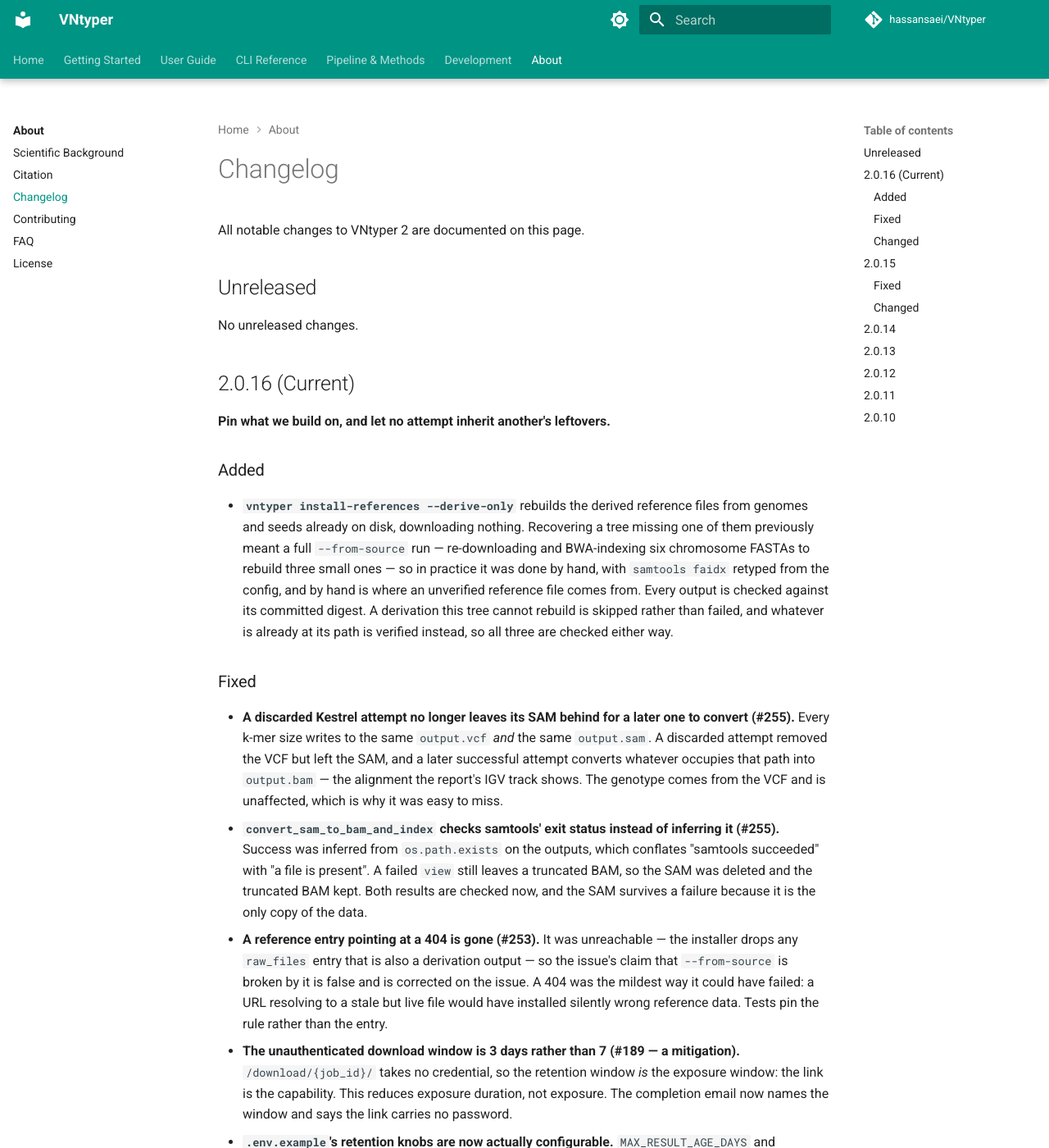
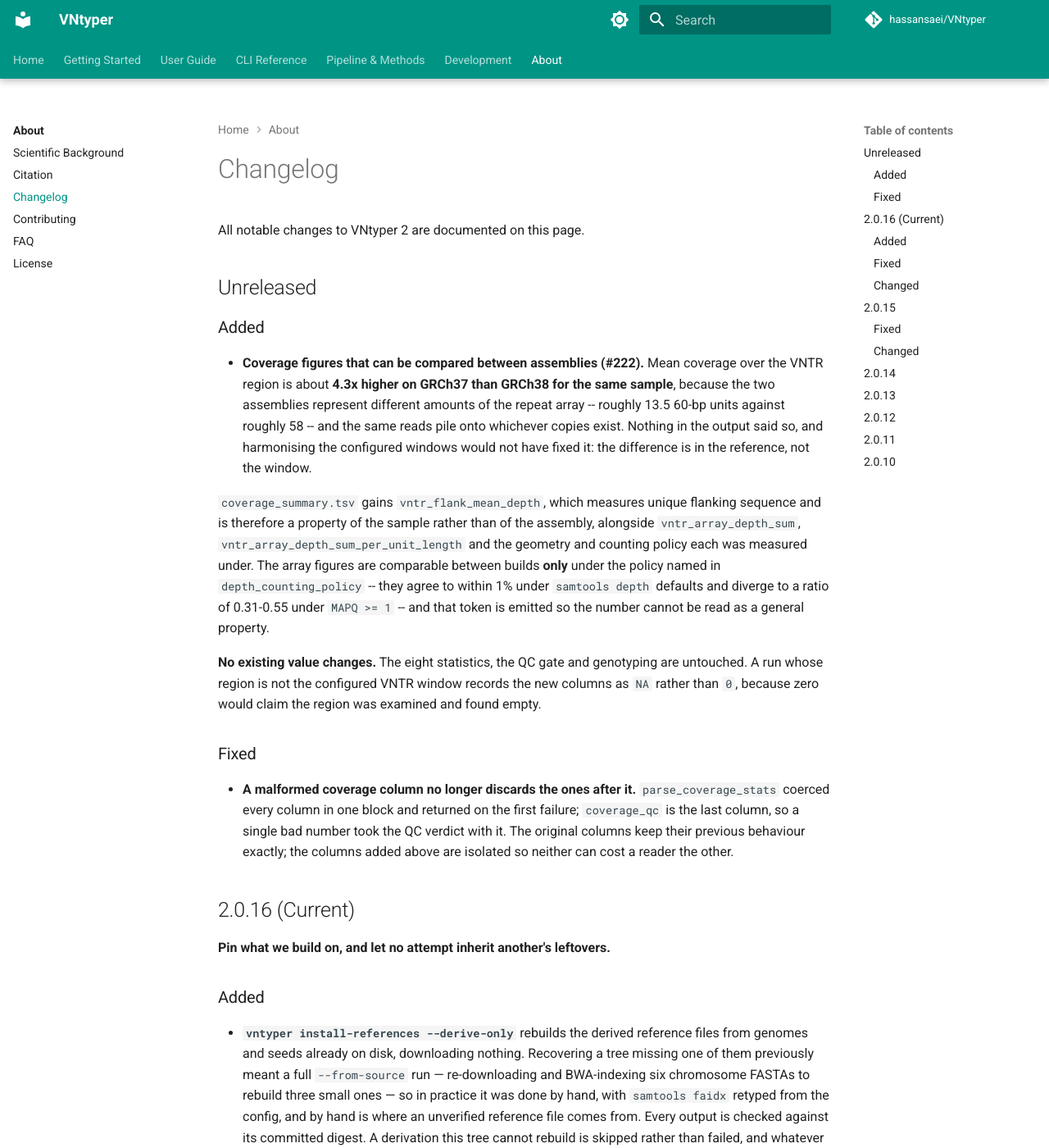
Before and after one commit to hassansaei/VNtyper, an MkDocs documentation site: the page built from docs/about/changelog.md, in a window 1280 px wide and 1400 px high. Shown: the whole window at 82% size. Built offline with MkDocs 1.6.1 and Material for MkDocs 9.7.7, drawn with Linux system fonts in a browser that asks for light colours; comment, search, counter and statistics services are not loaded.

Commit message:
docs(coverage): explain why the two assemblies' means differ by 4.3x
A definition of the new columns without the mechanism would not stop anyone
comparing raw means across builds, which is the thing #222 is about.

Refs #222

```diff
--- a/docs/about/changelog.md
+++ b/docs/about/changelog.md
@@ -4,7 +4,34 @@
 
 ## Unreleased
 
-No unreleased changes.
+### Added
+
+- **Coverage figures that can be compared between assemblies (#222).** Mean coverage over the
+  VNTR region is about **4.3x higher on GRCh37 than GRCh38 for the same sample**, because the
+  two assemblies represent different amounts of the repeat array -- roughly 13.5 60-bp units
+  against roughly 58 -- and the same reads pile onto whichever copies exist. Nothing in the
+  output said so, and harmonising the configured windows would not have fixed it: the
+  difference is in the reference, not the window.
+
+  `coverage_summary.tsv` gains `vntr_flank_mean_depth`, which measures unique flanking sequence
+  and is therefore a property of the sample rather than of the assembly, alongside
+  `vntr_array_depth_sum`, `vntr_array_depth_sum_per_unit_length` and the geometry and counting
+  policy each was measured under. The array figures are comparable between builds **only** under
+  the policy named in `depth_counting_policy` -- they agree to within 1% under `samtools depth`
+  defaults and diverge to a ratio of 0.31-0.55 under `MAPQ >= 1` -- and that token is emitted so
+  the number cannot be read as a general property.
+
+  **No existing value changes.** The eight statistics, the QC gate and genotyping are untouched.
+  A run whose region is not the configured VNTR window records the new columns as `NA` rather
+  than `0`, because zero would claim the region was examined and found empty.
+
+### Fixed
+
+- **A malformed coverage column no longer discards the ones after it.** `parse_coverage_stats`
+  coerced every column in one block and returned on the first failure; `coverage_qc` is the last
+  column, so a single bad number took the QC verdict with it. The original columns keep their
+  previous behaviour exactly; the columns added above are isolated so neither can cost a reader
+  the other.
 
 ## 2.0.16 (Current)
 
```
Also changed, not shown: docs/pipeline/input-processing.md (+15 -0 lines).
